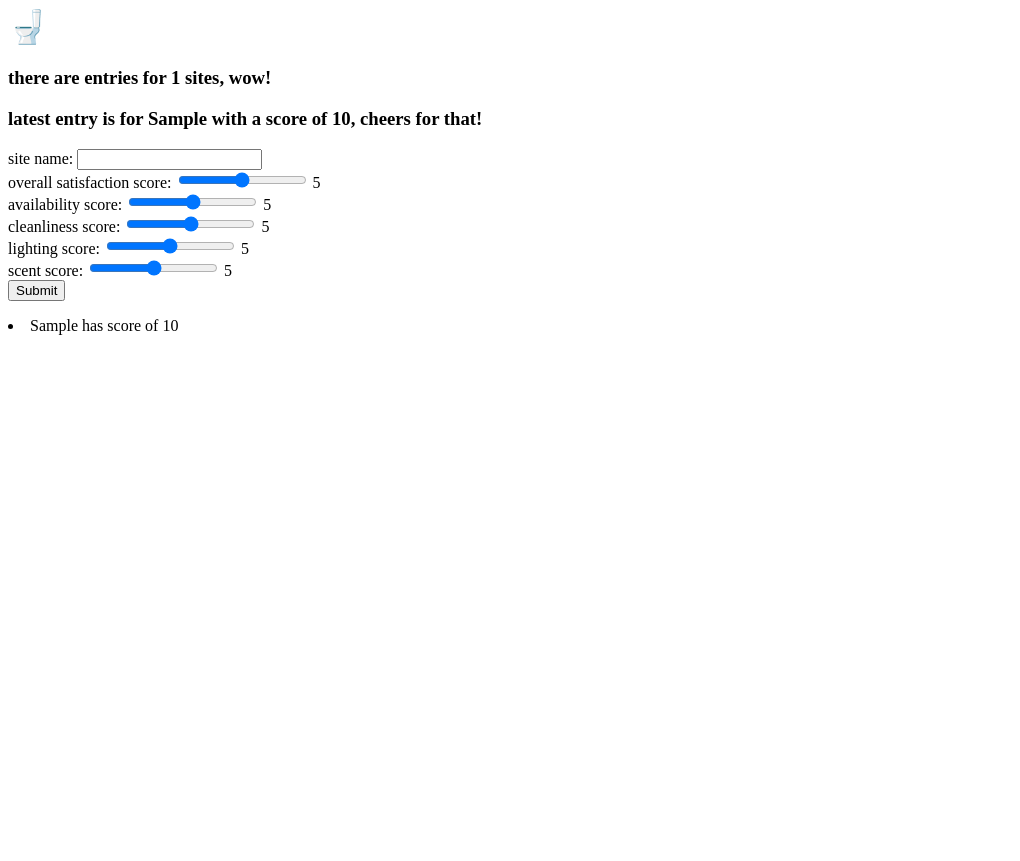
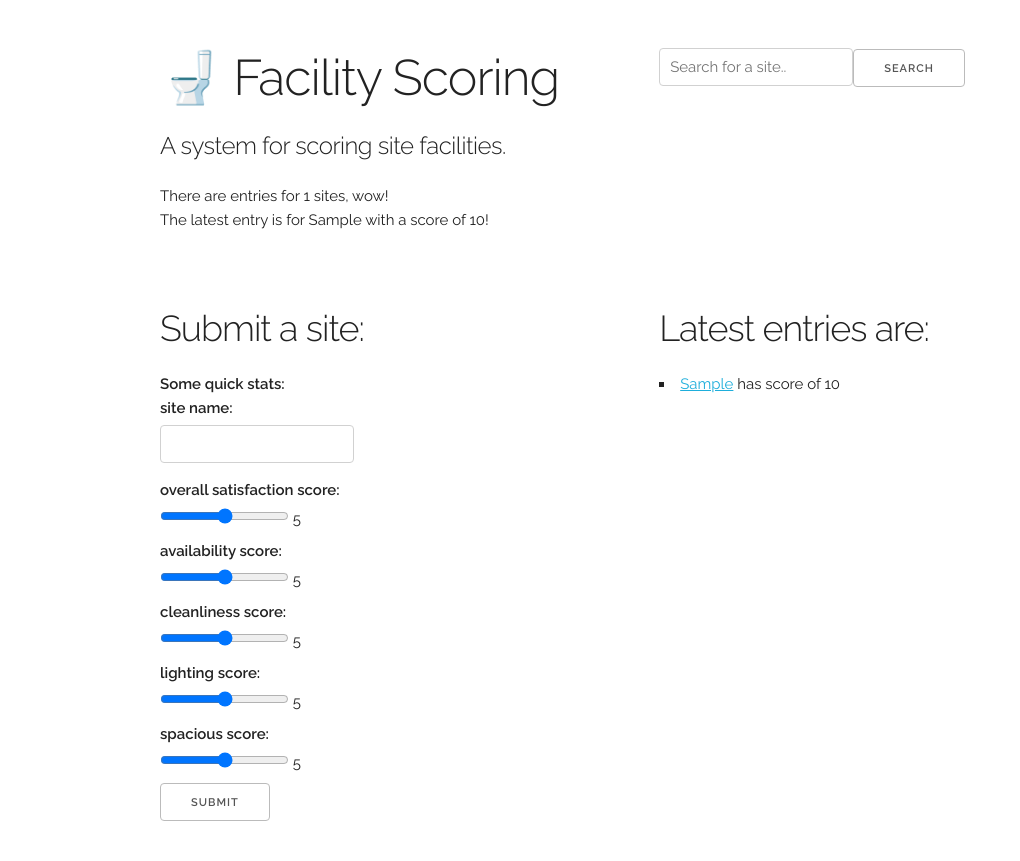
Before and after one commit to gspncr/-, a Flask app: page / in a window 1280 px wide. Shown: the whole page, without its empty margins (0-1020 px from the left). Before the commit the page ends 335 px from the top, so only its background shows below. Run offline with Flask 2, Linux system fonts and the light colour scheme; tables that the repository leaves empty hold one stand-in row (values such as "Sample post").

Commit message:
enhanced issue #3 - nicer styling

```diff
--- a/app.py
+++ b/app.py
@@ -4,7 +4,7 @@ from flask_sqlalchemy import SQLAlchemy
 app = Flask(__name__)
 app.debug = True
 
-app.config['SQLALCHEMY_DATABASE_URI']='REDACTED'
+app.config['SQLALCHEMY_DATABASE_URI']='redacted'
 db = SQLAlchemy(app)
 
 class Site(db.Model):
--- /dev/null
+++ b/static/css/skeleton.css
@@ -0,0 +1,418 @@
+/*
+* Skeleton V2.0.4
+* Copyright 2014, Dave Gamache
+* www.getskeleton.com
+* Free to use under the MIT license.
+* http://www.opensource.org/licenses/mit-license.php
+* 12/29/2014
+*/
+
+
+/* Table of contents
+––––––––––––––––––––––––––––––––––––––––––––––––––
+- Grid
+- Base Styles
+- Typography
+- Links
+- Buttons
+- Forms
+- Lists
+- Code
+- Tables
+- Spacing
+- Utilities
+- Clearing
+- Media Queries
+*/
+
+
+/* Grid
+–––––––––––––––––––––––––––––––––––––––––––––––––– */
+.container {
+  position: relative;
+  width: 100%;
+  max-width: 960px;
+  margin: 0 auto;
+  padding: 0 20px;
+  box-sizing: border-box; }
+.column,
+.columns {
+  width: 100%;
+  float: left;
+  box-sizing: border-box; }
+
+/* For devices larger than 400px */
+@media (min-width: 400px) {
+  .container {
+    width: 85%;
+    padding: 0; }
+}
+
+/* For devices larger than 550px */
+@media (min-width: 550px) {
+  .container {
+    width: 80%; }
+  .column,
+  .columns {
+    margin-left: 4%; }
+  .column:first-child,
+  .columns:first-child {
+    margin-left: 0; }
+
+  .one.column,
+  .one.columns                    { width: 4.66666666667%; }
+  .two.columns                    { width: 13.3333333333%; }
+  .three.columns                  { width: 22%;            }
+  .four.columns                   { width: 30.6666666667%; }
+  .five.columns                   { width: 39.3333333333%; }
+  .six.columns                    { width: 48%;            }
+  .seven.columns                  { width: 56.6666666667%; }
+  .eight.columns                  { width: 65.3333333333%; }
+  .nine.columns                   { width: 74.0%;          }
+  .ten.columns                    { width: 82.6666666667%; }
+  .eleven.columns                 { width: 91.3333333333%; }
+  .twelve.columns                 { width: 100%; margin-left: 0; }
+
+  .one-third.column               { width: 30.6666666667%; }
+  .two-thirds.column              { width: 65.3333333333%; }
+
+  .one-half.column                { width: 48%; }
+
+  /* Offsets */
+  .offset-by-one.column,
+  .offset-by-one.columns          { margin-left: 8.66666666667%; }
+  .offset-by-two.column,
+  .offset-by-two.columns          { margin-left: 17.3333333333%; }
+  .offset-by-three.column,
+  .offset-by-three.columns        { margin-left: 26%;            }
+  .offset-by-four.column,
+  .offset-by-four.columns         { margin-left: 34.6666666667%; }
+  .offset-by-five.column,
+  .offset-by-five.columns         { margin-left: 43.3333333333%; }
+  .offset-by-six.column,
+  .offset-by-six.columns          { margin-left: 52%;            }
+  .offset-by-seven.column,
+  .offset-by-seven.columns        { margin-left: 60.6666666667%; }
+  .offset-by-eight.column,
+  .offset-by-eight.columns        { margin-left: 69.3333333333%; }
+  .offset-by-nine.column,
+  .offset-by-nine.columns         { margin-left: 78.0%;          }
+  .offset-by-ten.column,
+  .offset-by-ten.columns          { margin-left: 86.6666666667%; }
+  .offset-by-eleven.column,
+  .offset-by-eleven.columns       { margin-left: 95.3333333333%; }
+
+  .offset-by-one-third.column,
+  .offset-by-one-third.columns    { margin-left: 34.6666666667%; }
+  .offset-by-two-thirds.column,
+  .offset-by-two-thirds.columns   { margin-left: 69.3333333333%; }
+
+  .offset-by-one-half.column,
+  .offset-by-one-half.columns     { margin-left: 52%; }
+
+}
+
+
+/* Base Styles
+–––––––––––––––––––––––––––––––––––––––––––––––––– */
+/* NOTE
+html is set to 62.5% so that all the REM measurements throughout Skeleton
+are based on 10px sizing. So basically 1.5rem = 15px :) */
+html {
+  font-size: 62.5%; }
+body {
+  font-size: 1.5em; /* currently ems cause chrome bug misinterpreting rems on body element */
+  line-height: 1.6;
+  font-weight: 400;
+  font-family: "Raleway", "HelveticaNeue", "Helvetica Neue", Helvetica, Arial, sans-serif;
+  color: #222; }
+
+
+/* Typography
+–––––––––––––––––––––––––––––––––––––––––––––––––– */
+h1, h2, h3, h4, h5, h6 {
+  margin-top: 0;
+  margin-bottom: 2rem;
+  font-weight: 300; }
+h1 { font-size: 4.0rem; line-height: 1.2;  letter-spacing: -.1rem;}
+h2 { font-size: 3.6rem; line-height: 1.25; letter-spacing: -.1rem; }
+h3 { font-size: 3.0rem; line-height: 1.3;  letter-spacing: -.1rem; }
+h4 { font-size: 2.4rem; line-height: 1.35; letter-spacing: -.08rem; }
+h5 { font-size: 1.8rem; line-height: 1.5;  letter-spacing: -.05rem; }
+h6 { font-size: 1.5rem; line-height: 1.6;  letter-spacing: 0; }
+
+/* Larger than phablet */
+@media (min-width: 550px) {
+  h1 { font-size: 5.0rem; }
+  h2 { font-size: 4.2rem; }
+  h3 { font-size: 3.6rem; }
+  h4 { font-size: 3.0rem; }
+  h5 { font-size: 2.4rem; }
+  h6 { font-size: 1.5rem; }
+}
+
+p {
+  margin-top: 0; }
+
+
+/* Links
+–––––––––––––––––––––––––––––––––––––––––––––––––– */
+a {
+  color: #1EAEDB; }
+a:hover {
+  color: #0FA0CE; }
+
+
+/* Buttons
+–––––––––––––––––––––––––––––––––––––––––––––––––– */
+.button,
+button,
+input[type="submit"],
+input[type="reset"],
+input[type="button"] {
+  display: inline-block;
+  height: 38px;
+  padding: 0 30px;
+  color: #555;
+  text-align: center;
+  font-size: 11px;
+  font-weight: 600;
+  line-height: 38px;
+  letter-spacing: .1rem;
+  text-transform: uppercase;
+  text-decoration: none;
+  white-space: nowrap;
+  background-color: transparent;
+  border-radius: 4px;
+  border: 1px solid #bbb;
+  cursor: pointer;
+  box-sizing: border-box; }
+.button:hover,
+button:hover,
+input[type="submit"]:hover,
+input[type="reset"]:hover,
+input[type="button"]:hover,
+.button:focus,
+button:focus,
+input[type="submit"]:focus,
+input[type="reset"]:focus,
+input[type="button"]:focus {
+  color: #333;
+  border-color: #888;
+  outline: 0; }
+.button.button-primary,
+button.button-primary,
+input[type="submit"].button-primary,
+input[type="reset"].button-primary,
+input[type="button"].button-primary {
+  color: #FFF;
+  background-color: #33C3F0;
+  border-color: #33C3F0; }
+.button.button-primary:hover,
+button.button-primary:hover,
+input[type="submit"].button-primary:hover,
+input[type="reset"].button-primary:hover,
+input[type="button"].button-primary:hover,
+.button.button-primary:focus,
+button.button-primary:focus,
+input[type="submit"].button-primary:focus,
+input[type="reset"].button-primary:focus,
+input[type="button"].button-primary:focus {
+  color: #FFF;
+  background-color: #1EAEDB;
+  border-color: #1EAEDB; }
+
+
+/* Forms
+–––––––––––––––––––––––––––––––––––––––––––––––––– */
+input[type="email"],
+input[type="number"],
+input[type="search"],
+input[type="text"],
+input[type="tel"],
+input[type="url"],
+input[type="password"],
+textarea,
+select {
+  height: 38px;
+  padding: 6px 10px; /* The 6px vertically centers text on FF, ignored by Webkit */
+  background-color: #fff;
+  border: 1px solid #D1D1D1;
+  border-radius: 4px;
+  box-shadow: none;
+  box-sizing: border-box; }
+/* Removes awkward default styles on some inputs for iOS */
+input[type="email"],
+input[type="number"],
+input[type="search"],
+input[type="text"],
+input[type="tel"],
+input[type="url"],
+input[type="password"],
+textarea {
+  -webkit-appearance: none;
+     -moz-appearance: none;
+          appearance: none; }
+textarea {
+  min-height: 65px;
+  padding-top: 6px;
+  padding-bottom: 6px;}
+input[type="email"]:focus,
+input[type="number"]:focus,
+input[type="search"]:focus,
+input[type="text"]:focus,
+input[type="tel"]:focus,
+input[type="url"]:focus,
+input[type="password"]:focus,
+textarea:focus,
+select:focus {
+  border: 1px solid #33C3F0;
+  outline: 0; }
+label,
+legend {
+  display: block;
+  margin-bottom: .5rem;
+  font-weight: 600; }
+fieldset {
+  padding: 0;
+  border-width: 0; }
+input[type="checkbox"],
+input[type="radio"] {
+  display: inline; }
+label > .label-body {
+  display: inline-block;
+  margin-left: .5rem;
+  font-weight: normal; }
+
+
+/* Lists
+–––––––––––––––––––––––––––––––––––––––––––––––––– */
+ul {
+  list-style: decimal inside; }
+ol {
+  list-style: decimal inside; }
+ol, ul {
+  padding-left: 0;
+  margin-top: 0; }
+ul ul,
+ul ol,
+ol ol,
+ol ul {
+  margin: 1.5rem 0 1.5rem 3rem;
+  font-size: 90%; }
+li {
+  margin-bottom: 1rem; list-style: square inside;}
+
+
+/* Code
+–––––––––––––––––––––––––––––––––––––––––––––––––– */
+code {
+  padding: .2rem .5rem;
+  margin: 0 .2rem;
+  font-size: 90%;
+  white-space: nowrap;
+  background: #F1F1F1;
+  border: 1px solid #E1E1E1;
+  border-radius: 4px; }
+pre > code {
+  display: block;
+  padding: 1rem 1.5rem;
+  white-space: pre; }
+
+
+/* Tables
+–––––––––––––––––––––––––––––––––––––––––––––––––– */
+th,
+td {
+  padding: 12px 15px;
+  text-align: left;
+  border-bottom: 1px solid #E1E1E1; }
+th:first-child,
+td:first-child {
+  padding-left: 0; }
+th:last-child,
+td:last-child {
+  padding-right: 0; }
+
+
+/* Spacing
+–––––––––––––––––––––––––––––––––––––––––––––––––– */
+button,
+.button {
+  margin-bottom: 1rem; }
+input,
+textarea,
+select,
+fieldset {
+  margin-bottom: 1.5rem; }
+pre,
+blockquote,
+dl,
+figure,
+table,
+p,
+ul,
+ol,
+form {
+  margin-bottom: 2.5rem; }
+
+
+/* Utilities
+–––––––––––––––––––––––––––––––––––––––––––––––––– */
+.u-full-width {
+  width: 100%;
+  box-sizing: border-box; }
+.u-max-full-width {
+  max-width: 100%;
+  box-sizing: border-box; }
+.u-pull-right {
+  float: right; }
+.u-pull-left {
+  float: left; }
+
+
+/* Misc
+–––––––––––––––––––––––––––––––––––––––––––––––––– */
+hr {
+  margin-top: 3rem;
+  margin-bottom: 3.5rem;
+  border-width: 0;
+  border-top: 1px solid #E1E1E1; }
+
+
+/* Clearing
+–––––––––––––––––––––––––––––––––––––––––––––––––– */
+
+/* Self Clearing Goodness */
+.container:after,
+.row:after,
+.u-cf {
+  content: "";
+  display: table;
+  clear: both; }
+
+
+/* Media Queries
+–––––––––––––––––––––––––––––––––––––––––––––––––– */
+/*
+Note: The best way to structure the use of media queries is to create the queries
+near the relevant code. For example, if you wanted to change the styles for buttons
+on small devices, paste the mobile query code up in the buttons section and style it
+there.
+*/
+
+
+/* Larger than mobile */
+@media (min-width: 400px) {}
+
+/* Larger than phablet (also point when grid becomes active) */
+@media (min-width: 550px) {}
+
+/* Larger than tablet */
+@media (min-width: 750px) {}
+
+/* Larger than desktop */
+@media (min-width: 1000px) {}
+
+/* Larger than Desktop HD */
+@media (min-width: 1200px) {}
--- a/templates/app.html
+++ b/templates/app.html
@@ -1,41 +1,67 @@
 <html>
 <head>
-  <title> site 🚽 rankings </title>
+  <title> 🚽 Facility Scoring </title>
+    <meta name="viewport" content="width=device-width, initial-scale=1">
+    <link href="//fonts.googleapis.com/css?family=Raleway:400,300,600" rel="stylesheet" type="text/css">
+    <link rel="stylesheet" href="static/css/normalize.css">
+    <link rel="stylesheet" href="static/css/skeleton.css">
 </head>
 <body>
-  <h1>🚽</h1>
-  <h3> there are entries for {{entries}} sites, wow!</h3>
-  <h3> latest entry is for {{latest.site}} with a score of {{latest.score}}, cheers for that!</h3>
+  <div class="container">
+    <div class="row">
+    <div class="one-half column" style="margin-top: 5%">
+    <h1>🚽 Facility Scoring</h1>
+    <h5> A system for scoring site facilities.</h5>
+    <p>There are entries for {{entries}} sites, wow!<br> The latest entry is for {{latest.site}} with a score of {{latest.score}}!</p>
+    </div>
+    <div class="one-half column" style="margin-top: 5%">
+      <input type="text" placeholder="Search for a site.."><input type="submit" value="search" autocomplete="off"/>
+    </div>
+    </div>
+    <div class="row">
+      <div class="one-half column" style="margin-top: 5%">
+        <h3> Submit a site:</h3>
+        <strong> Some quick stats: </strong>
+
         <form method="post" action="/new-site">
           <label> site name: </label>
-    <input id="site" name="site" type="text" />
-  <br>
+          <input id="site" name="site" type="text" autocomplete="off" />
+
           <label> overall satisfaction score: </label>
           <input id="score" name="score" type="range" min="0" max="10" value="5" oninput="scoreOutput.value = score.value" />
           <output name="scoreOutput" id="scoreOutput"> 5 </output>
-  <br>
+
           <label> availability score: </label>
           <input id="availabilityScore" name="availabilityScore" type="range" min="0" max="10" value="5" oninput="availabilityScoreOutput.value = availabilityScore.value" />
           <output name="availabilityScoreOutput" id="availabilityScoreOutput"> 5 </output>
-  <br>
+
           <label> cleanliness score: </label>
           <input id="cleanlinessScore" name="cleanlinessScore" type="range" min="0" max="10" value="5" oninput="cleanlinessScoreOutput.value = cleanlinessScore.value" />
           <output name="cleanlinessScoreOutput" id="cleanlinessScoreOutput"> 5 </output>
-  <br>
+
           <label> lighting score: </label>
           <input id="lightingScore" name="lightingScore" type="range" min="0" max="10" value="5" oninput="lightingScoreOutput.value = lightingScore.value" />
           <output name="lightingScoreOutput" id="lightingScoreOutput"> 5 </output>
-  <br>
-  <label> scent score: </label>
-  <input id="scentScore" name="scentScore" type="range" min="0" max="10" value="5" oninput="scentScoreOutput.value = scentScore.value" />
-  <output name="scentScoreOutput" id="scentScoreOutput"> 5 </output>
+
+        <label> spacious score: </label>
+        <input id="spaciousScore" name="spaciousScore" type="range" min="0" max="10" value="5" oninput="spaciousScoreOutput.value = spaciousScore.value" />
+        <output name="spaciousScoreOutput" id="spaciousScoreOutput"> 5 </output>
       <br>
           <input type="submit" />
         </form>
+    </div>
 
+    <div class="one-half column" style="margin-top: 5%">
+      <h3>  Latest entries are:</h3>
+      <ol>
       {% for site in refSite %}
-    <li> {{site.site}} has score of {{site.score}} </li>
+        <li> <a href="/site/{{site.site}}">{{site.site}}</a> has score of {{site.score}} </li>
       {% endfor %}
+    </ol>
+    </div>
+    </div>
+  </div>
+
 </body>
 
 </html>
```
Also changed, not shown: templates/site.html (+24 -9 lines), static/css/normalize.css (added), static/images/favicon.png (added), 1 other file. Lines whose indentation alone changed are shown as unchanged.
